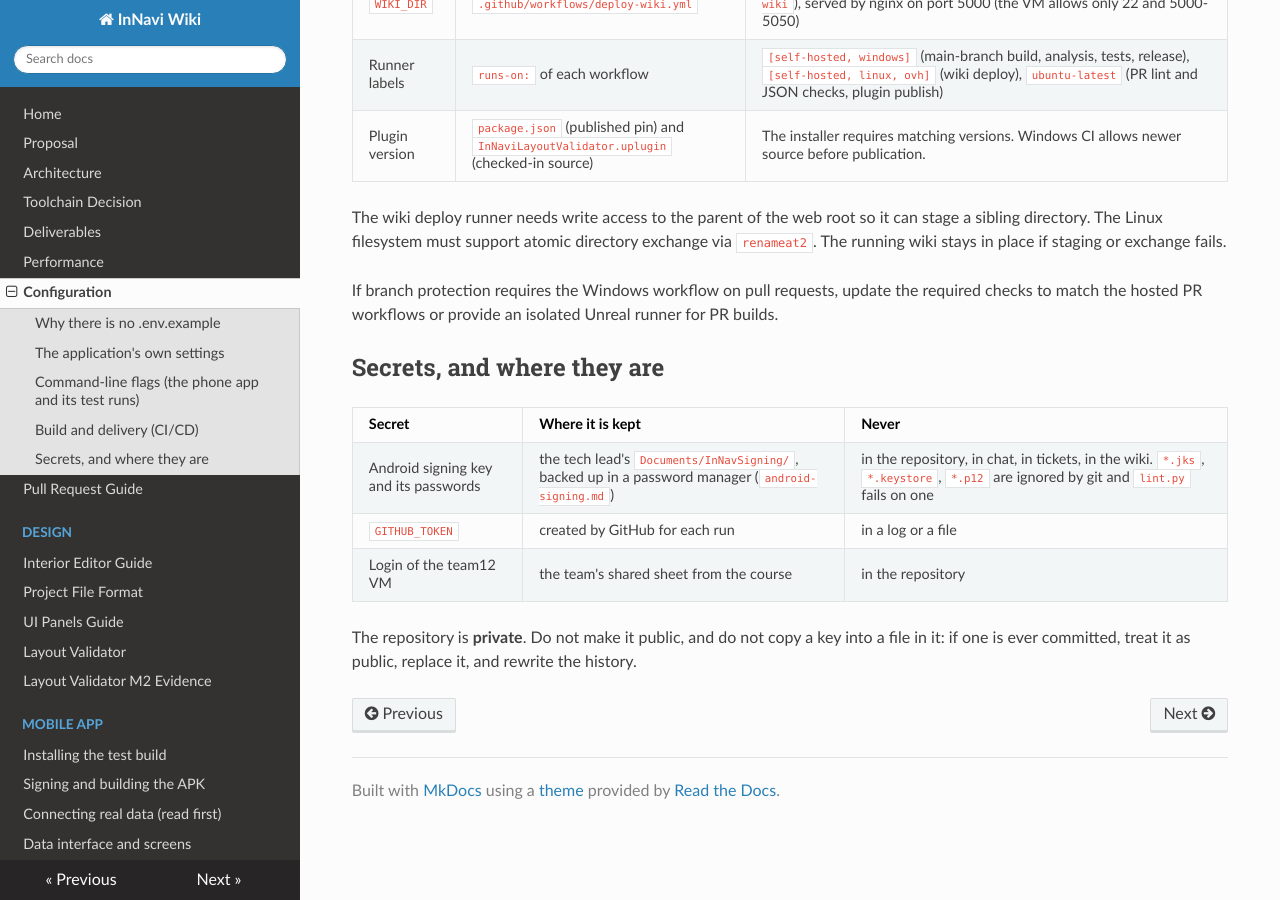
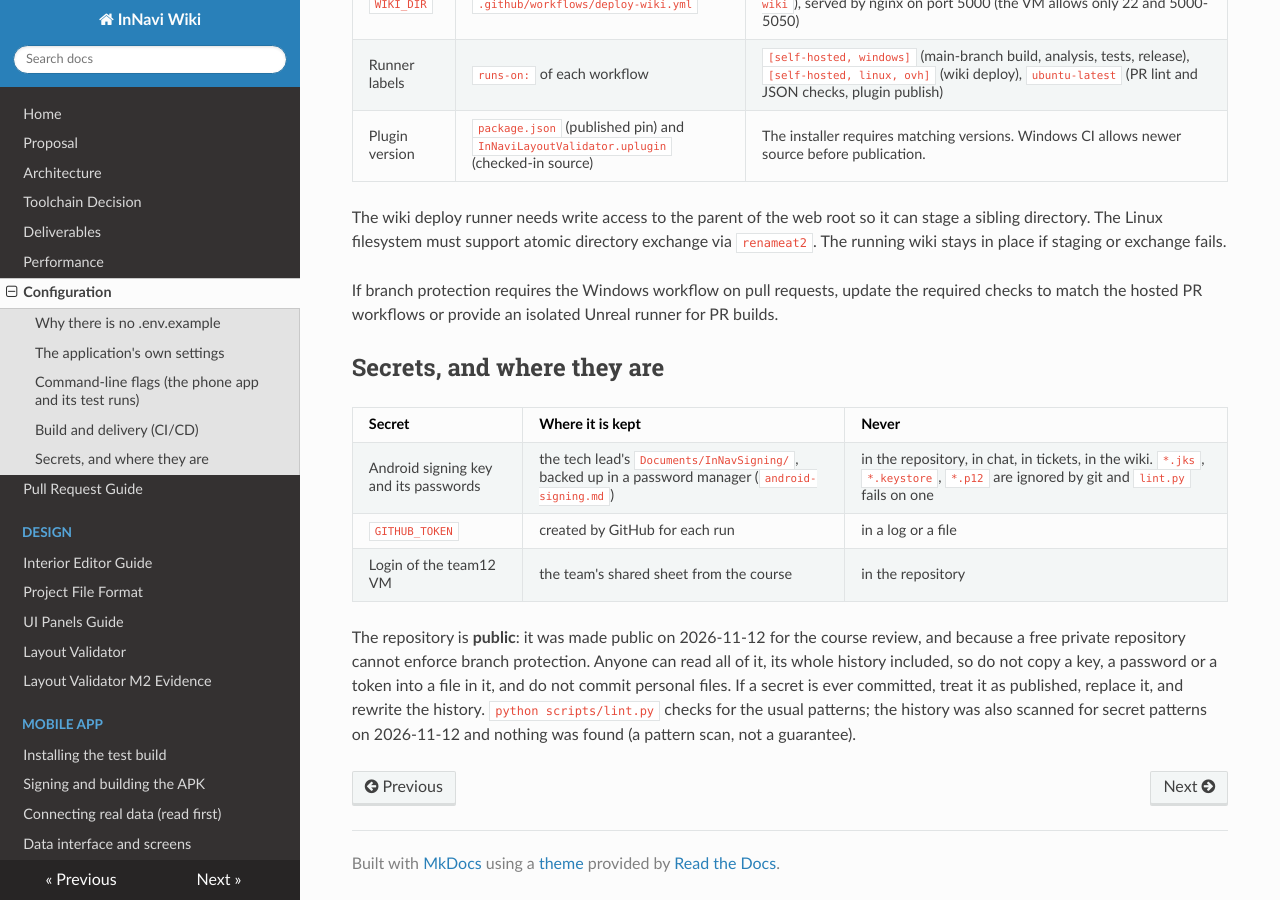
Before and after one commit to GYQ-SIT/Pathfinder-InNav, an MkDocs documentation site: the page built from docs/configuration.md, in a window 1280 px wide and 900 px high, scrolled down 2150 px. Built offline with MkDocs 1.6.1, drawn with Linux system fonts in a browser that asks for light colours; nearby versions of some CDN libraries.

Commit message:
Docs: the repository is public - fix the two places that still said it is private
The repository was made public on 2026-11-12 (branch protection cannot be enforced on a free private repository). Two documents still said the opposite:

- configuration.md said the repository is private and must not be made public. It now says it is public, why, what that means (anyone can read the
  whole history, so no key, password, token or personal file goes in it) and that the history was scanned for secret patterns on 2026-11-12 with
  nothing found (a pattern scan, not a guarantee).
- android-install.md asked for a GitHub sign-in to download the APK; the releases are public now, so that requirement is gone.

```diff
--- a/docs/configuration.md
+++ b/docs/configuration.md
@@ -60,5 +60,8 @@ If branch protection requires the Windows workflow on pull requests, update the
 | `GITHUB_TOKEN` | created by GitHub for each run | in a log or a file |
 | Login of the team12 VM | the team's shared sheet from the course | in the repository |
 
-The repository is **private**. Do not make it public, and do not copy a key into a file in it: if one is ever committed, treat it as
-public, replace it, and rewrite the history.
+The repository is **public**: it was made public on 2026-11-12 for the course review, and because a free private repository cannot enforce
+branch protection. Anyone can read all of it, its whole history included, so do not copy a key, a password or a token into a file in it, and
+do not commit personal files. If a secret is ever committed, treat it as published, replace it, and rewrite the history.
+`python scripts/lint.py` checks for the usual patterns; the history was also scanned for secret patterns on 2026-11-12 and nothing was found
+(a pattern scan, not a guarantee).
```
Also changed, not shown: docs/android-install.md (+2 -2 lines).
